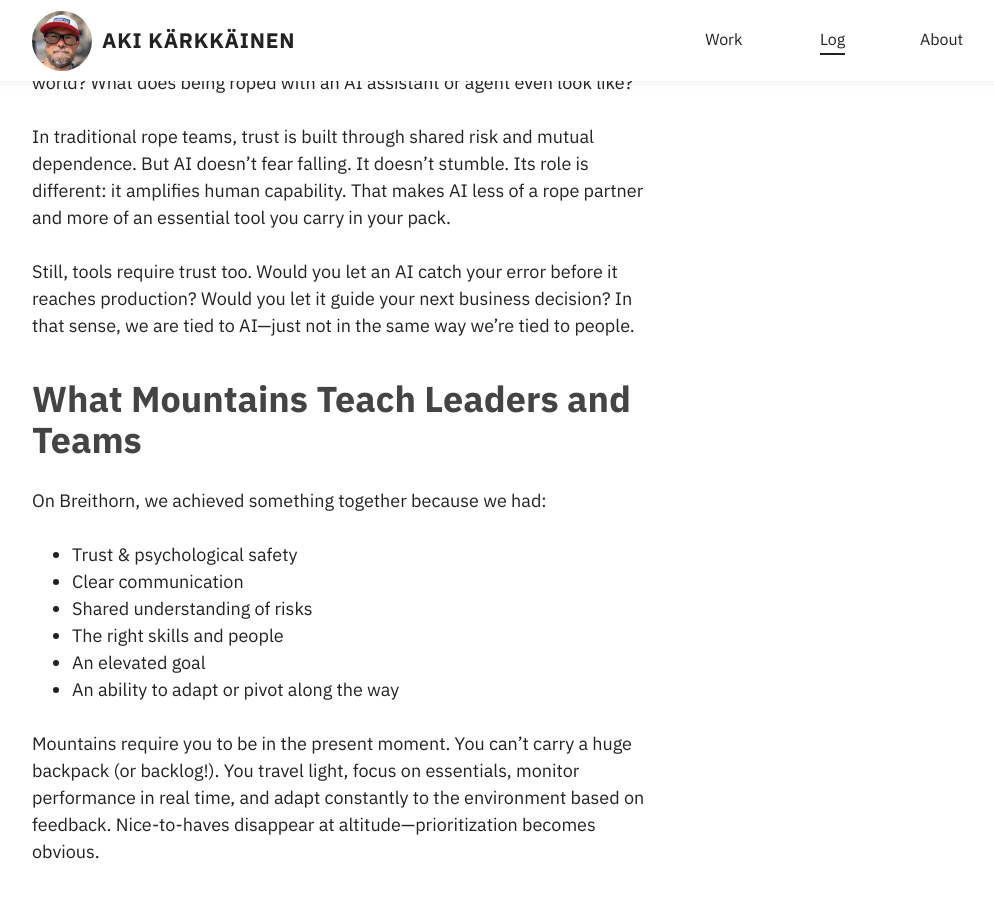
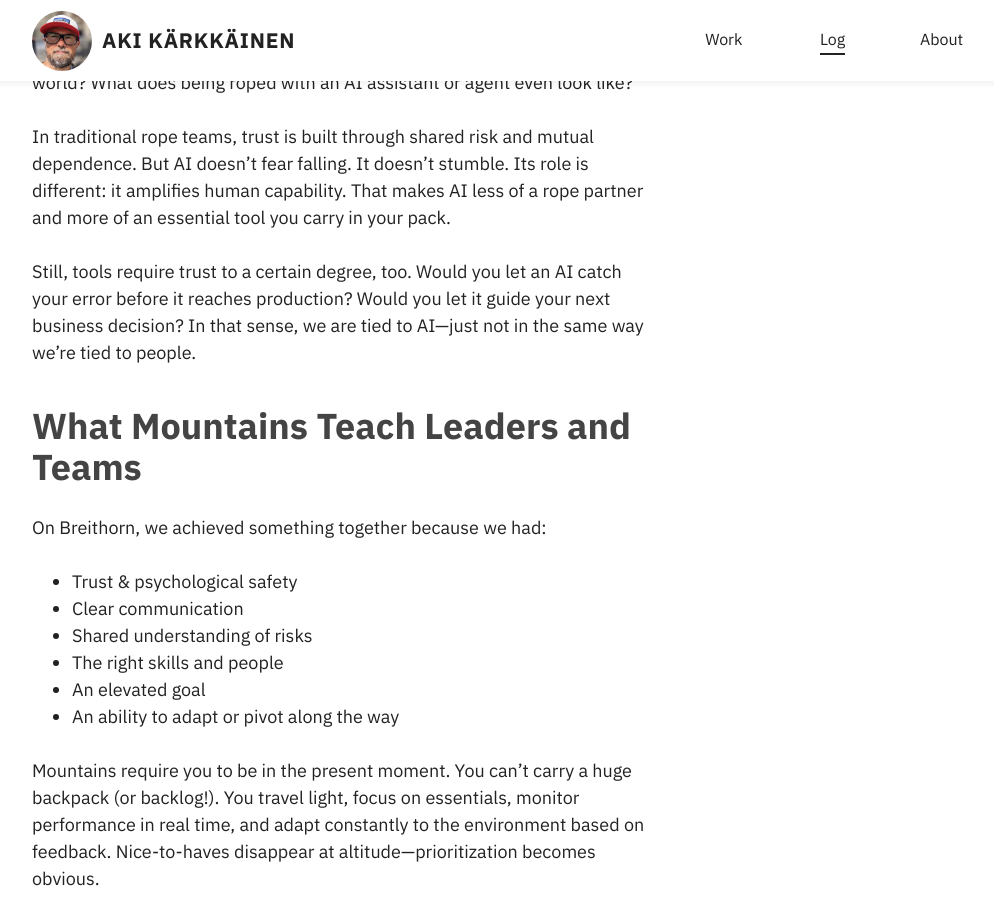
Before and after one commit to akikoo/akikoo.github.io, a Jekyll site: the page built from _posts/2025-08-26-from-rope-teams-to-remote-teams.html, in a window 1280 px wide and 900 px high, scrolled down 1760 px. Shown: the whole window, without its empty margins (133-1127 px from the left). Built offline with Jekyll 4.4.1, drawn with Linux system fonts in a browser that asks for light colours; some web fonts are replaced; some of the changed text lies outside the part shown.

Commit message:
Adapt copy

```diff
--- a/_posts/2025-08-26-from-rope-teams-to-remote-teams.html
+++ b/_posts/2025-08-26-from-rope-teams-to-remote-teams.html
@@ -32,7 +32,7 @@
 <h2>Climbing with <abbr title="Artificial Intelligence">AI</abbr>?</h2>
 <p>So what does this mean in today’s AI-enhanced, multicultural, distributed world? What does being roped with an AI assistant or agent even look like?</p>
 <p>In traditional rope teams, trust is built through shared risk and mutual dependence. But AI doesn’t fear falling. It doesn’t stumble. Its role is different: it amplifies human capability. That makes AI less of a rope partner and more of an essential tool you carry in your pack.</p>
-<p>Still, tools require trust too. Would you let an AI catch your error before it reaches production? Would you let it guide your next business decision? In that sense, we are tied to AI—just not in the same way we’re tied to people.</p>
+<p>Still, tools require trust to a certain degree, too. Would you let an AI catch your error before it reaches production? Would you let it guide your next business decision? In that sense, we are tied to AI—just not in the same way we’re tied to people.</p>
 
 <h2>What Mountains Teach Leaders and Teams</h2>
 <p>On Breithorn, we achieved something together because we had:</p>
@@ -57,4 +57,5 @@
 <p>No, I’m not an expert alpinist—I’m a curious outdoor enthusiast exploring my limits. But I’ve spent enough time in the mountains to recognize similarities with working life. Experts like Amy C. Edmondson, Patrick Lencioni, J. Richard Hackman, Tom DeMarco, Jon R. Katzenbach, and many others have shaped my understanding of team dynamics and leadership.</p>
 <p>So I’ll ask again: Do you want to share and hold a rope with your team?</p>
 <p>Next time you’re working with your team—remote, hybrid, or AI-enhanced—ask yourself: <strong>are we truly roped together, or just walking side by side?</strong></p>
-<p><em>I dedicate this post to my mother and father who sadly suffer from Alzheimer’s disease and dementia. They turned 90 years old this summer</em> <span aria-label="red heart" role="img">❤️</span>.</p>
+<p><em>I dedicate this post to my mother and father who sadly suffer from Alzheimer’s disease and dementia. They turned 90 years old this summer</em> <span aria-label="red heart" role="img">❤️</span></p>
+<p><em>Lastly, a shout-out to all the teams I’ve been part of over the last 25 years—I couldn’t have written this without you</em> <span aria-label="folded hands" role="img">🙏</span></p>
```
